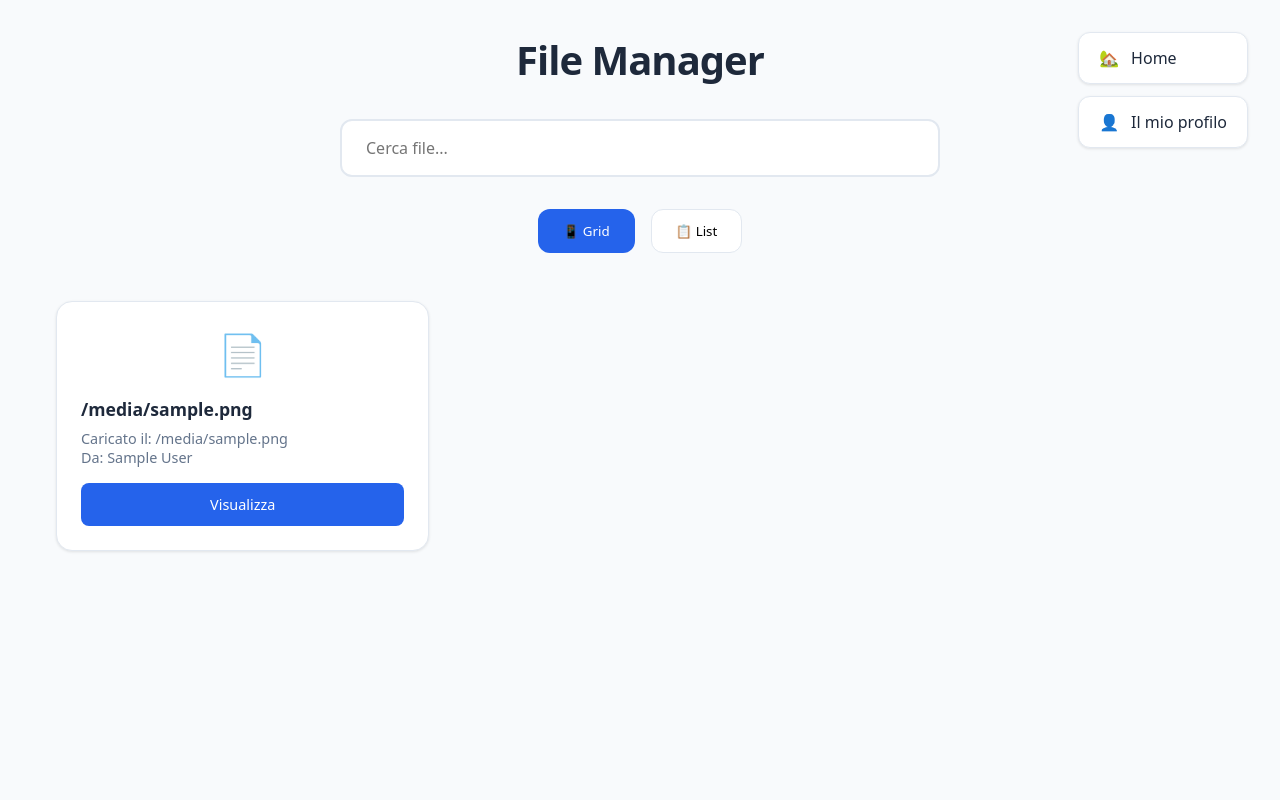
After one commit to lchiloiro/saos_project, a Flask app: template src/saos_project/templates/doc.html in a window 1280 px wide. The commit adds this page. Run offline with Flask 3, Linux system fonts and the light colour scheme; the template is opened without the code that fills it: most values are stand-ins (such as "Sample title", 1, 10 or a date in 2020); some libraries are stand-ins or nearby versions.

Commit message:
creazione di pagina per visualizzare i documenti caricati dagli utenti, integrazione dei ruoli da keycloak e inizio implementazione sezione Admin, miglioramenti vari

```diff
--- /dev/null
+++ b/src/saos_project/templates/doc.html
@@ -0,0 +1,362 @@
+<!DOCTYPE html>
+<html lang="en">
+<head>
+    <meta charset="UTF-8">
+    <meta name="viewport" content="width=device-width, initial-scale=1.0">
+    <title>File Manager - Files Caricati</title>
+    <style>
+        :root {
+            --primary-color: #2563eb;
+            --primary-hover: #1d4ed8;
+            --danger-color: #dc2626;
+            --danger-hover: #b91c1c;
+            --background: #f8fafc;
+            --card-background: #ffffff;
+            --text-primary: #1e293b;
+            --text-secondary: #64748b;
+            --shadow-sm: 0 1px 3px rgba(0,0,0,0.1);
+            --shadow-md: 0 4px 6px -1px rgba(0,0,0,0.1);
+            --shadow-lg: 0 10px 15px -3px rgba(0,0,0,0.1);
+        }
+
+        * {
+            margin: 0;
+            padding: 0;
+            box-sizing: border-box;
+            font-family: system-ui, -apple-system, BlinkMacSystemFont, 'Segoe UI', Roboto, sans-serif;
+        }
+
+        body {
+            background-color: var(--background);
+            min-height: 100vh;
+            padding: 2rem;
+        }
+
+        .container {
+            max-width: 1200px;
+            margin: 0 auto;
+            padding: 0 1rem;
+            position: relative;
+        }
+
+        h1 {
+            color: var(--text-primary);
+            text-align: center;
+            margin-bottom: 2rem;
+            font-size: 2.5rem;
+            font-weight: 700;
+            letter-spacing: -0.025em;
+        }
+
+        .search-bar {
+            margin: 2rem auto;
+            max-width: 600px;
+            position: relative;
+        }
+
+        .search-input {
+            width: 100%;
+            padding: 1rem 1.5rem;
+            border: 2px solid #e2e8f0;
+            border-radius: 0.75rem;
+            font-size: 1rem;
+            transition: all 0.2s ease;
+            background-color: var(--card-background);
+        }
+
+        .search-input:focus {
+            outline: none;
+            border-color: var(--primary-color);
+            box-shadow: 0 0 0 3px rgba(37, 99, 235, 0.1);
+        }
+
+        .view-controls {
+            display: flex;
+            justify-content: center;
+            gap: 1rem;
+            margin-bottom: 2rem;
+        }
+
+        .view-btn {
+            background: var(--card-background);
+            border: 1px solid #e2e8f0;
+            padding: 0.75rem 1.5rem;
+            border-radius: 0.75rem;
+            cursor: pointer;
+            display: flex;
+            align-items: center;
+            gap: 0.5rem;
+            transition: all 0.2s ease;
+            font-weight: 500;
+        }
+
+        .view-btn.active {
+            background: var(--primary-color);
+            color: white;
+            border-color: transparent;
+        }
+
+        .files-grid {
+            display: grid;
+            grid-template-columns: repeat(auto-fill, minmax(280px, 1fr));
+            gap: 1.5rem;
+            padding: 1rem 0;
+        }
+
+        .file-card {
+            background: var(--card-background);
+            border-radius: 1rem;
+            padding: 1.5rem;
+            box-shadow: var(--shadow-sm);
+            transition: all 0.3s ease;
+            border: 1px solid #e2e8f0;
+        }
+
+        .file-card:hover {
+            transform: translateY(-4px);
+            box-shadow: var(--shadow-lg);
+        }
+
+        .file-card.hidden {display: none !important;}
+
+        .file-icon {
+            font-size: 2.5rem;
+            color: var(--primary-color);
+            text-align: center;
+            margin-bottom: 1rem;
+        }
+
+        .file-name {
+            font-weight: 600;
+            color: var(--text-primary);
+            margin-bottom: 0.5rem;
+            font-size: 1.1rem;
+        }
+
+        .file-info {
+            font-size: 0.9rem;
+            color: var(--text-secondary);
+            margin-bottom: 1rem;
+        }
+
+        .file-actions {
+            display: flex;
+            gap: 0.75rem;
+        }
+
+        .btn {
+            padding: 0.75rem 1rem;
+            border: none;
+            border-radius: 0.5rem;
+            cursor: pointer;
+            font-size: 0.9rem;
+            font-weight: 500;
+            text-decoration: none;
+            text-align: center;
+            transition: all 0.2s ease;
+            flex: 1;
+        }
+
+        .btn-view {
+            background-color: var(--primary-color);
+            color: white;
+        }
+
+        .btn-view:hover {background-color: var(--primary-hover);}
+
+        .no-results {
+            text-align: center;
+            padding: 2rem;
+            color: var(--text-secondary);
+            font-size: 1.1rem;
+            display: none;
+            width: 100%;
+            grid-column: 1 / -1;
+        }
+
+        .no-results.show {display: block;}
+
+        .navigation-links {
+            position: fixed;
+            top: 2rem;
+            right: 2rem;
+            display: flex;
+            flex-direction: column;
+            gap: 0.75rem;
+            z-index: 1000;
+        }
+
+        .nav-link {
+            text-decoration: none;
+            color: var(--text-primary);
+            background-color: var(--card-background);
+            padding: 0.875rem 1.25rem;
+            border-radius: 0.75rem;
+            transition: all 0.3s ease;
+            display: flex;
+            align-items: center;
+            gap: 0.75rem;
+            box-shadow: var(--shadow-sm);
+            border: 1px solid #e2e8f0;
+        }
+
+        .nav-link:hover {
+            transform: translateY(-2px);
+            box-shadow: var(--shadow-md);
+            background-color: var(--primary-color);
+            color: white;
+            border-color: transparent;
+        }
+
+        .files-grid.list-view {
+            display: flex;
+            flex-direction: column;
+            gap: 1rem;
+        }
+
+        .files-grid.list-view .file-card {
+            display: grid;
+            grid-template-columns: auto 1fr auto auto;
+            gap: 2rem;
+            align-items: center;
+            padding: 1rem 1.5rem;
+        }
+
+        .files-grid.list-view .file-icon {margin-bottom: 0;}
+        .files-grid.list-view .file-actions {margin-top: 0;width: 200px;}
+        .files-grid.list-view .no-results.show,
+        .files-grid:not(.list-view) .no-results.show {display: block;}
+
+        @media (max-width: 768px) {
+            .navigation-links {
+                position: static;
+                flex-direction: row;
+                justify-content: center;
+                margin: 1rem auto 2rem;
+                padding: 0 1rem;
+            }
+            .files-grid.list-view .file-card {
+                grid-template-columns: 1fr;
+                gap: 1rem;
+            }
+            .files-grid.list-view .file-actions {width: 100%;}
+        }
+    </style>
+</head>
+<body>
+    <div class="container">
+        <h1>File Manager</h1>
+
+        <div class="search-bar">
+            <input type="text" class="search-input" placeholder="Cerca file..." id="searchInput">
+        </div>
+
+        <div class="view-controls">
+            <button class="view-btn active" data-view="grid">📱 Grid</button>
+            <button class="view-btn" data-view="list">📋 List</button>
+        </div>
+
+
+        <div class="files-grid" id="filesGrid">
+            {% for file in files %}
+            <div class="file-card">
+                <div class="file-icon">📄</div>
+                <div class="file-name">{{file.file_info[4]}}</div>
+                <div class="file-info">
+                    <div>Caricato il: {{file.file_info[3]}}</div>
+                    <div>Da: {{file.user.firstName}} {{file.user.lastName}}</div>
+                </div>
+                <div class="file-actions">
+                    <a href="#" class="btn btn-view">Visualizza</a>
+                </div>
+            </div>
+            {% endfor %}
+
+            <div class="no-results" id="noResults">
+                Nessun file trovato con questi criteri di ricerca.
+            </div>
+        </div>
+    </div>
+
+    <div class="navigation-links">
+        <a href="/" class="nav-link">
+            <span class="icon">🏡️</span>
+            <span class="text">Home</span>
+        </a>
+        <a href="/protected" class="nav-link">
+            <span class="icon">👤</span>
+            <span class="text">Il mio profilo</span>
+        </a>
+   </div>
+
+    <script>
+        document.addEventListener('DOMContentLoaded', function() {
+            const searchInput = document.getElementById('searchInput');
+            const filesGrid = document.getElementById('filesGrid');
+            const fileCards = document.getElementsByClassName('file-card');
+            const noResults = document.getElementById('noResults');
+            const viewButtons = document.querySelectorAll('.view-btn');
+
+            // Gestione vista griglia/lista
+            viewButtons.forEach(btn => {
+                btn.addEventListener('click', () => {
+                    viewButtons.forEach(b => b.classList.remove('active'));
+                    btn.classList.add('active');
+                    filesGrid.className = 'files-grid ' + btn.dataset.view + '-view';
+                });
+            });
+
+            // Funzione debounce per la ricerca
+            function debounce(func, wait) {
+                let timeout;
+                return function(...args) {
+                    clearTimeout(timeout);
+                    timeout = setTimeout(() => func.apply(this, args), wait);
+                };
+            }
+
+            // Funzione di filtro
+            const filterFiles = debounce(function(searchTerm) {
+                searchTerm = searchTerm.toLowerCase().trim();
+                let visibleCards = 0;
+
+                Array.from(fileCards).forEach(card => {
+                    const fileName = card.querySelector('.file-name').textContent.toLowerCase();
+                    const fileInfo = card.querySelector('.file-info').textContent.toLowerCase();
+
+                    if (fileName.includes(searchTerm) || fileInfo.includes(searchTerm)) {
+                        card.classList.remove('hidden');
+                        visibleCards++;
+                    } else {
+                        card.classList.add('hidden');
+                    }
+                });
+
+                if (visibleCards === 0) {
+                    noResults.classList.add('show');
+                } else {
+                    noResults.classList.remove('show');
+                }
+            }, 300);
+
+            // Event listener per la ricerca
+            searchInput.addEventListener('input', function(e) {
+                filterFiles(e.target.value);
+            });
+
+            // Event listener per il pulsante elimina
+            document.querySelectorAll('.btn-delete').forEach(btn => {
+                btn.addEventListener('click', function(e) {
+                    const card = e.target.closest('.file-card');
+                    card.remove();
+
+                    // Controlla se ci sono ancora file visibili
+                    if (document.querySelectorAll('.file-card:not(.hidden)').length === 0) {
+                        noResults.classList.add('show');
+                    }
+                });
+            });
+        });
+    </script>
+</body>
+</html>
```
Also changed, not shown: src/saos_project/__init__.py (+159 -21 lines), src/saos_project/templates/index.html (+62 -12 lines), src/saos_project/templates/user.html (+66 -20 lines).
